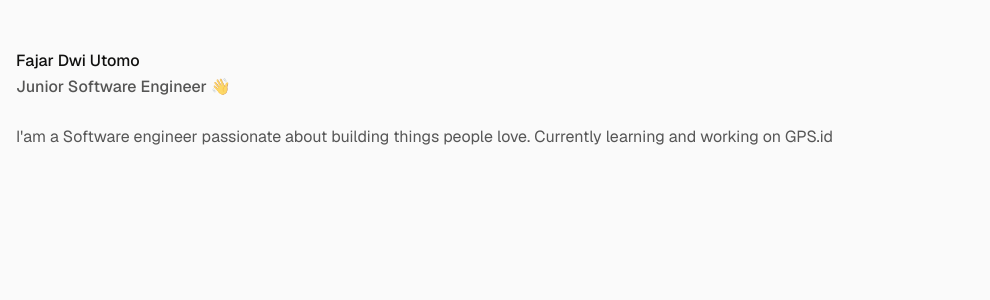
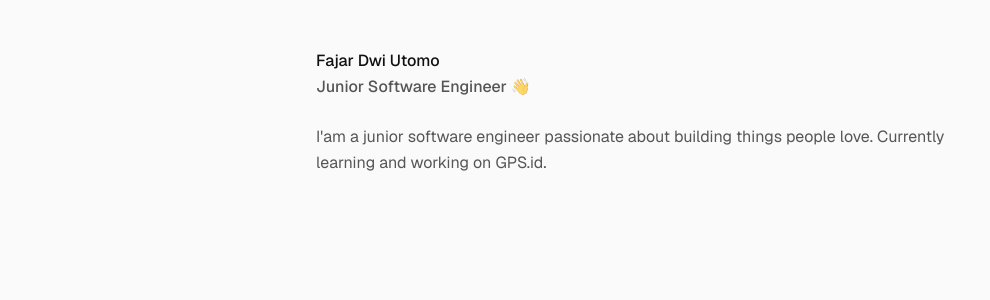
Before and after one commit to fajarutamaa/fajarutamaa.github.io, a Next.js app: page / in a window 1280 px wide. Shown: the top 300 px of the page, without its empty margins (0-990 px from the left). Built offline with nearby package versions, Linux system fonts and the light colour scheme.

Commit message:
fix(personal): updates homepage content and fix width

```diff
--- a/src/app/(personal)/page.tsx
+++ b/src/app/(personal)/page.tsx
@@ -3,20 +3,20 @@ export const dynamic = "force-static";
 
 export default function Home() {
   return (
-    <main className="container max-w[680px] leading-relaxed antialiased pb-20">
+    <main className="container max-w-[680px] leading-relaxed antialiased pb-20">
       <Link href="/" className="font-medium">
         Fajar Dwi Utomo
       </Link>
       <p className="opacity-70 font-medium">Junior Software Engineer 👋</p>
       <p className="mt-6 text-foreground/70">
-        I'am a Software engineer passionate about building things people love.
-        Currently learning and working on{" "}
+        I'am a junior software engineer passionate about building things people
+        love. Currently learning and working on{" "}
         <Link
           href="https://gps.id"
           className="hover:text-[#1da1f2]"
           target="_blank"
         >
-          GPS.id
+          GPS.id.
         </Link>
       </p>
     </main>
```
